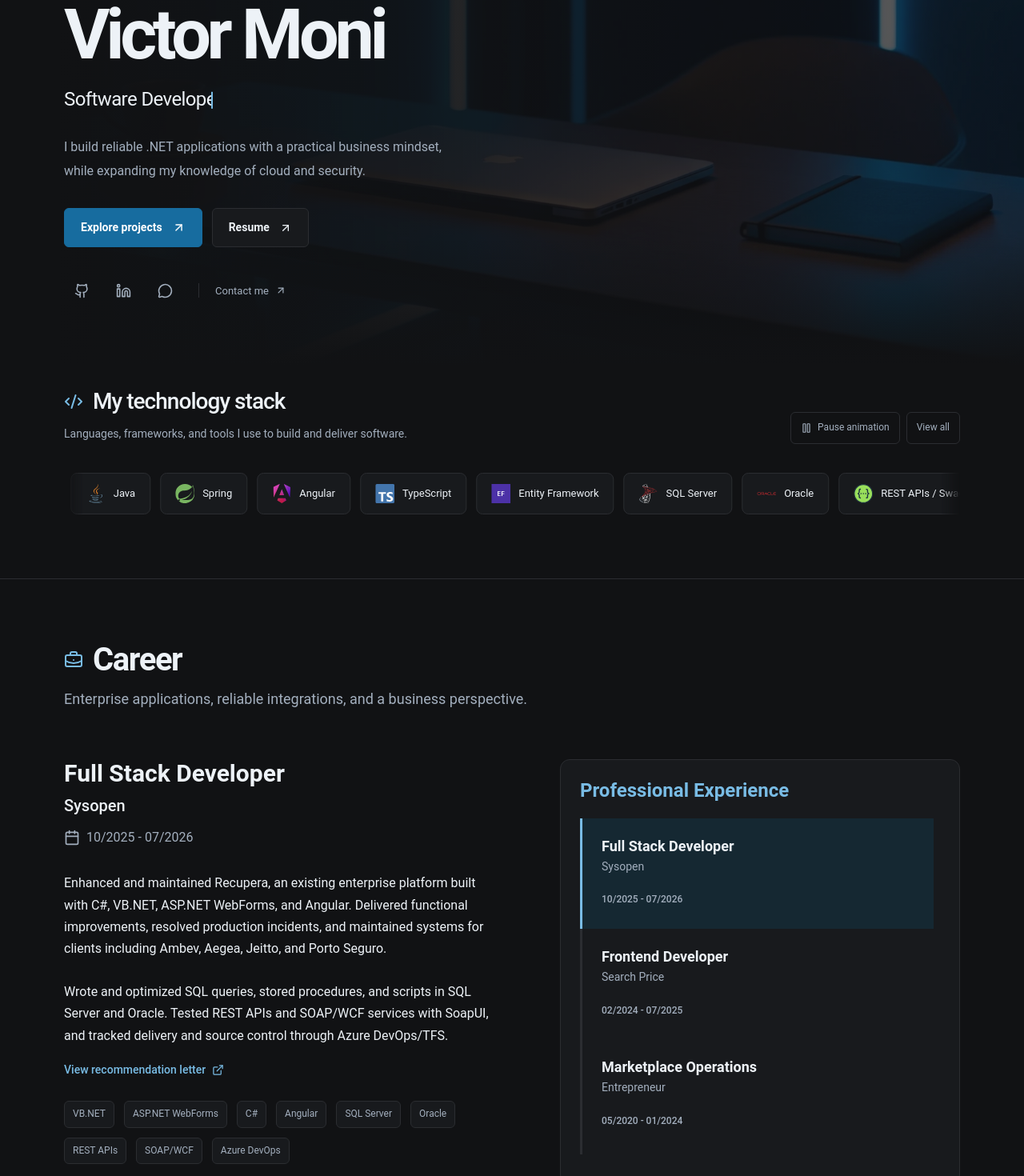
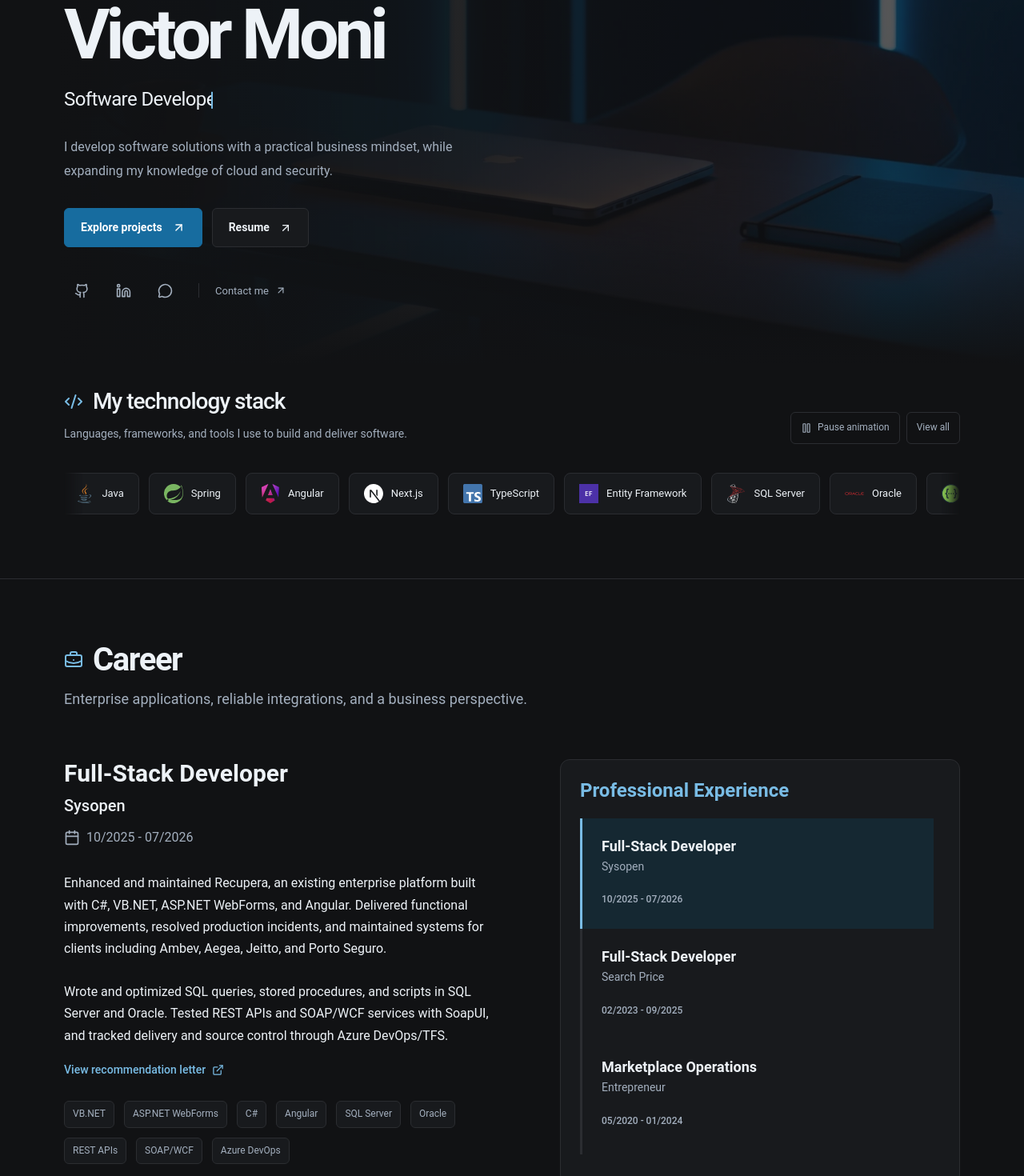
Before and after one commit to VictorMoni/Portfolio, a React (Vite) app: page / in a window 1280 px wide. Shown: the part 215-1685 px from the top of the page at 80% size. Built offline with nearby package versions, Linux system fonts and the light colour scheme.

Commit message:
Atualiza perfil e tecnologias do portfólio
Atualiza resumo nos três idiomas, cargo e período da Search Price e adiciona Next.js ao tech slider.

```diff
--- a/src/components/About/index.tsx
+++ b/src/components/About/index.tsx
@@ -8,7 +8,7 @@ const About = () => {
    const experiences = [
     {
         id: 1,
-        title: "Full Stack Developer",
+        title: "Full-Stack Developer",
         company: "Sysopen",
         document: { url: "https://drive.google.com/file/d/1rV8BvKmmJaYSEUiLQvAB1eJHN2O3vtAq/view?usp=sharing", label: "View recommendation letter" },
         description:
@@ -29,11 +29,11 @@ const About = () => {
     },
     {
         id: 2,
-        title: "Frontend Developer",
+        title: "Full-Stack Developer",
         company: "Search Price",
         description:
-            "Built and maintained a Next.js web application with a focus on responsive design, accessibility, and a smooth user experience. Created reusable components and custom hooks, implemented light and dark themes, and integrated Node.js APIs.\n\nConfigured continuous deployment on Vercel and improved code organization and performance to make the application easier to maintain and evolve.",
-        date: "02/2024 - 07/2025",
+            "Developed the Search Price MVP front end in Next.js, including the login and main screens. Used a mobile-first approach and focused on responsive design, accessibility, and user experience. Built reusable components and custom hooks, implemented light and dark themes, and integrated the application with APIs.\n\nContributed to back-end development in Node.js and configured continuous deployment on Vercel. Applied best practices for code organization, performance, and component reuse.",
+        date: "02/2023 - 09/2025",
         highlight: "Frontend Development",
         tags: [
             "JavaScript",
--- a/src/components/Main/index.tsx
+++ b/src/components/Main/index.tsx
@@ -27,7 +27,7 @@ export const Main = () => {
           <span className="role-measure">{t("Software Developer")}</span>
           <span className="role-typing" aria-hidden="true">{t("Software Developer")}</span>
         </p>
-        <p className="summary">{t("I build reliable .NET applications with a practical business mindset, while expanding my knowledge of cloud and security.")}</p>
+        <p className="summary">{t("I develop software solutions with a practical business mindset, while expanding my knowledge of cloud and security.")}</p>
         <div className="actions">
           <a className="primary-action" href="#projects">{t("Explore projects")}<ArrowUpRight size={17} aria-hidden="true" /></a>
           <a className="secondary-action" href={resumes[language]} target="_blank" rel="noopener noreferrer">{t("Resume")}<ArrowUpRight size={16} aria-hidden="true" /></a>
--- a/src/components/TechSlider/index.tsx
+++ b/src/components/TechSlider/index.tsx
@@ -12,6 +12,7 @@ import git from "../../assets/git.svg";
 import java from "../../assets/java.svg";
 import spring from "../../assets/spring.svg";
 import microsoftsqlserver from "../../assets/microsoftsqlserver.svg";
+import nextjs from "../../assets/nextjs.svg";
 import oracle from "../../assets/oracle.svg";
 import swagger from "../../assets/swagger.svg";
 import typescript from "../../assets/typescript.svg";
@@ -22,6 +23,7 @@ const technologies = [
   { name: 'Java', icon: java },
   { name: 'Spring', icon: spring },
   { name: 'Angular', icon: angular },
+  { name: 'Next.js', icon: nextjs },
   { name: 'TypeScript', icon: typescript },
   { name: 'Entity Framework', icon: entityframeworkcore },
   { name: 'SQL Server', icon: microsoftsqlserver },
@@ -95,6 +97,8 @@ const Stack = styled.section<{ $paused: boolean; $expanded: boolean }>`
   li { flex-shrink: 0; display: flex; align-items: center; gap: 10px; padding: 13px 18px; border: 1px solid var(--border); border-radius: 8px; background: var(--surface); color: var(--text); font-size: 13px; white-space: nowrap; transition: var(--control-transition); }
   li:hover { color: var(--text); border-color: #4a5969; }
   img { width: 24px; height: 24px; object-fit: contain; filter: saturate(.7); }
+  img[src*="nextjs"] { filter: none; }
+  html:not([data-theme="light"]) & img[src*="nextjs"] { filter: brightness(0) invert(1); }
   ${Track} { animation-play-state: ${({ $paused }) => $paused ? 'paused' : 'running'}; }
   .window:hover ${Track}, .window:focus-within ${Track} { animation-play-state: paused; }
   ${({ $expanded }) => $expanded && `
--- a/src/i18n/translations.json
+++ b/src/i18n/translations.json
@@ -35,9 +35,9 @@
     "pt": "Desenvolvedor de Software",
     "es": "Desarrollador de software"
   },
-  "I build reliable .NET applications with a practical business mindset, while expanding my knowledge of cloud and security.": {
-    "pt": "Desenvolvo aplicações .NET confiáveis com uma visão prática de negócio, enquanto aprofundo meus conhecimentos em nuvem e segurança.",
-    "es": "Desarrollo aplicaciones .NET fiables con una visión práctica del negocio, mientras amplío mis conocimientos en la nube y la seguridad."
+  "I develop software solutions with a practical business mindset, while expanding my knowledge of cloud and security.": {
+    "pt": "Desenvolvo soluções de software com uma visão prática de negócio, enquanto aprofundo meus conhecimentos em nuvem e segurança.",
+    "es": "Desarrollo soluciones de software con una visión práctica del negocio, mientras amplío mis conocimientos en la nube y la seguridad."
   },
   "Explore projects": {
     "pt": "Explorar projetos",
@@ -90,10 +90,6 @@
   "Professional Experience": {
     "pt": "Experiência profissional",
     "es": "Experiencia profesional"
-  },
-  "Frontend Developer": {
-    "pt": "Desenvolvedor Frontend",
-    "es": "Desarrollador Frontend"
   },
   "Marketplace Operations": {
     "pt": "Operações em marketplaces",
@@ -271,7 +267,7 @@
     "pt": "Desenvolvido com cuidado usando React e TypeScript",
     "es": "Desarrollado con cuidado usando React y TypeScript"
   },
-  "Full Stack Developer": {
+  "Full-Stack Developer": {
     "pt": "Desenvolvedor Full Stack",
     "es": "Desarrollador Full Stack"
   },
@@ -331,9 +327,9 @@
     "pt": "Atuei no aprimoramento e na manutenção do Recupera, uma plataforma corporativa já existente em C#, VB.NET, ASP.NET WebForms e Angular. Entreguei melhorias funcionais, resolvi incidentes em produção e mantive sistemas para clientes como Ambev, Aegea, Jeitto e Porto Seguro.\n\nEscrevi e otimizei consultas SQL, stored procedures e scripts em SQL Server e Oracle. Testei APIs REST e serviços SOAP/WCF com SoapUI e acompanhei entregas e controle de versão pelo Azure DevOps/TFS.",
     "es": "Trabajé en la mejora y el mantenimiento de Recupera, una plataforma empresarial ya existente en C#, VB.NET, ASP.NET WebForms y Angular. Entregué mejoras funcionales, resolví incidentes en producción y mantuve sistemas para clientes como Ambev, Aegea, Jeitto y Porto Seguro.\n\nEscribí y optimicé consultas SQL, procedimientos almacenados y scripts en SQL Server y Oracle. Probé APIs REST y servicios SOAP/WCF con SoapUI y gestioné entregas y control de versiones con Azure DevOps/TFS."
   },
-  "Built and maintained a Next.js web application with a focus on responsive design, accessibility, and a smooth user experience. Created reusable components and custom hooks, implemented light and dark themes, and integrated Node.js APIs.\n\nConfigured continuous deployment on Vercel and improved code organization and performance to make the application easier to maintain and evolve.": {
-    "pt": "Desenvolvi e mantive uma aplicação web em Next.js com foco em design responsivo, acessibilidade e experiência do usuário. Criei componentes reutilizáveis e hooks personalizados, implementei temas claro e escuro e integrei APIs Node.js.\n\nConfigurei a implantação contínua na Vercel e melhorei a organização e o desempenho do código para facilitar a manutenção e a evolução da aplicação.",
-    "es": "Desarrollé y mantuve una aplicación web en Next.js centrada en el diseño adaptable, la accesibilidad y la experiencia de usuario. Creé componentes reutilizables y hooks personalizados, implementé temas claro y oscuro e integré APIs Node.js.\n\nConfiguré el despliegue continuo en Vercel y mejoré la organización y el rendimiento del código para facilitar el mantenimiento y la evolución de la aplicación."
+  "Developed the Search Price MVP front end in Next.js, including the login and main screens. Used a mobile-first approach and focused on responsive design, accessibility, and user experience. Built reusable components and custom hooks, implemented light and dark themes, and integrated the application with APIs.\n\nContributed to back-end development in Node.js and configured continuous deployment on Vercel. Applied best practices for code organization, performance, and component reuse.": {
+    "pt": "Desenvolvi o front-end do MVP da Search Price em Next.js, incluindo as telas de login e principal. Adotei abordagem mobile-first, com foco em responsividade, acessibilidade e experiência do usuário. Criei componentes reutilizáveis e hooks personalizados, implementei temas claro e escuro e integrei a aplicação a APIs.\n\nTambém contribuí para o desenvolvimento do back-end em Node.js e configurei a implantação contínua na Vercel. Apliquei boas práticas de organização do código, desempenho e reutilização de componentes.",
+    "es": "Desarrollé el front-end del MVP de Search Price con Next.js, incluidas las pantallas de inicio de sesión y principal. Apliqué un enfoque mobile-first, con atención al diseño adaptable, la accesibilidad y la experiencia de usuario. Creé componentes reutilizables y hooks personalizados, implementé temas claro y oscuro e integré la aplicación con APIs.\n\nTambién contribuí al desarrollo del back-end con Node.js y configuré el despliegue continuo en Vercel. Apliqué buenas prácticas de organización del código, rendimiento y reutilización de componentes."
   },
   "Ran my own e-commerce operation across Mercado Livre, Shopee, Amazon, and Magalu. Managed product listings, pricing, invoicing, and day-to-day commercial operations while automating operational processes.\n\nThis experience gave me a practical understanding of business needs and the operational problems that software can help solve.": {
     "pt": "Gerenciei minha própria operação de e-commerce no Mercado Livre, Shopee, Amazon e Magalu. Cuidei de anúncios, preços, emissão de notas fiscais e rotinas comerciais, além de automatizar processos operacionais.\n\nEssa experiência me deu uma visão prática das necessidades do negócio e dos problemas operacionais que o software pode ajudar a resolver.",
```
Also changed, not shown: src/assets/nextjs.svg (added).
